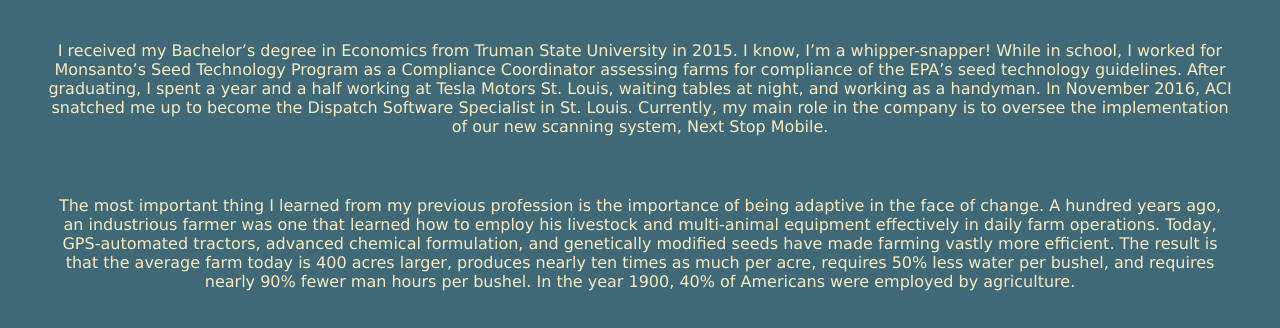
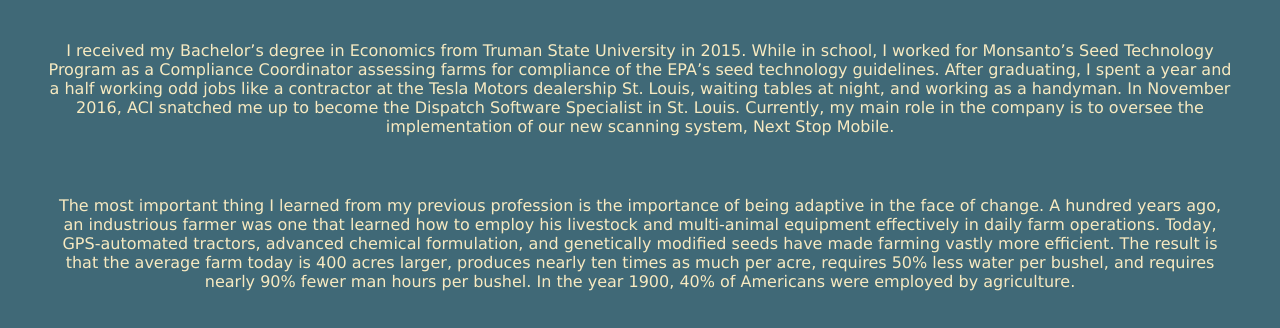
Before and after one commit to soggytacos/html-me-something, a plain HTML site: page index.html in a window 1280 px wide. Shown: the part 453-781 px from the top of the page. Drawn offline with Linux system fonts and the light colour scheme.

Commit message:
Update index.html

```diff
--- a/index.html
+++ b/index.html
@@ -18,11 +18,10 @@
         />
 
         <main>
-            <p> I received my Bachelor’s degree in Economics from Truman State University in 2015. I know, I’m a whipper-snapper!
-                While in school, I worked for Monsanto’s Seed Technology Program as a Compliance Coordinator assessing farms
+            <p> I received my Bachelor’s degree in Economics from Truman State University in 2015. While in school, I worked for Monsanto’s Seed Technology Program as a Compliance Coordinator assessing farms
                 for compliance of the EPA’s seed technology guidelines. After graduating, I spent a year and a half working
-                at Tesla Motors St. Louis, waiting tables at night, and working as a handyman. In November 2016, ACI snatched
-                me up to become the Dispatch Software Specialist in St. Louis. Currently, my main role in the company is
+                odd jobs like a contractor at the Tesla Motors dealership St. Louis, waiting tables at night, and working as a handyman.
+                In November 2016, ACI snatched me up to become the Dispatch Software Specialist in St. Louis. Currently, my main role in the company is
                 to oversee the implementation of our new scanning system, Next Stop Mobile.</p>
 
             <p>The most important thing I learned from my previous profession is the importance of being adaptive in the face
```
